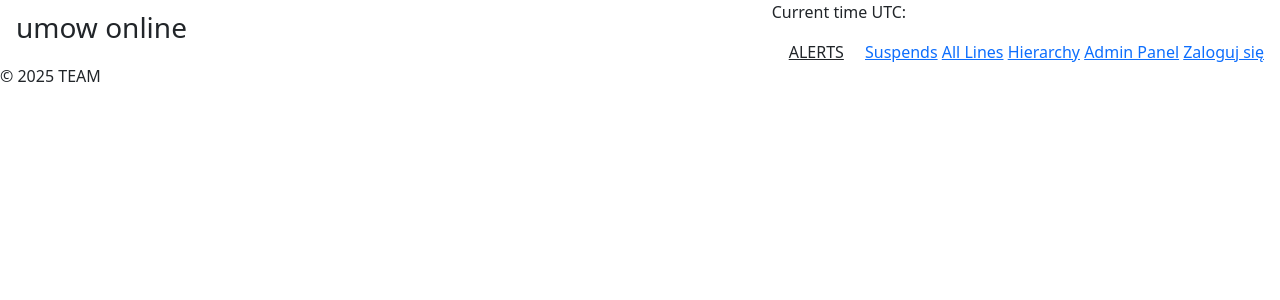
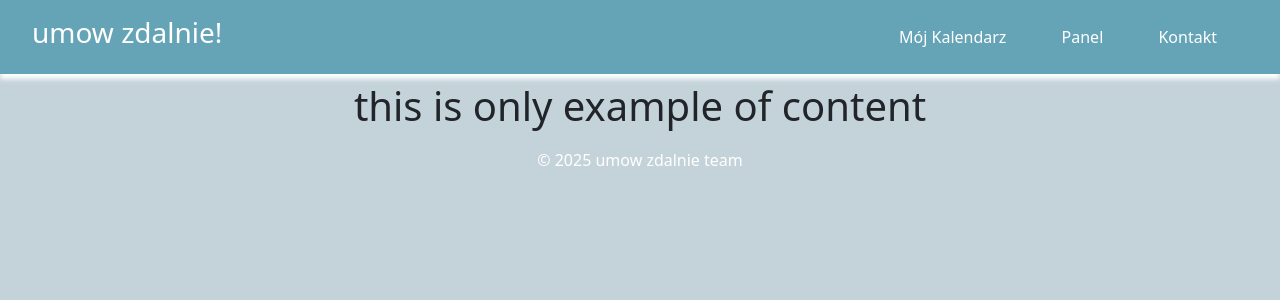
Before and after one commit to mZadrzynski/umowonline, a Django app: page / in a window 1280 px wide. Shown: the top 300 px of the page. Run offline with Django 5.2, Linux system fonts and the light colour scheme; some libraries are stand-ins or nearby versions.

Commit message:
dodanie css

```diff
--- /dev/null
+++ b/static/css/styles.css
@@ -0,0 +1,101 @@
+/* styles.css */
+html, body {
+    background-color: #c4d3da !important;
+    text-align: center;
+}
+
+.container-custom h3 {
+    display: block;
+    width: 100%;
+}
+
+.container-custom {
+    max-width: 100% !important;
+    width: 100% !important;
+    margin: 0 auto !important;
+    display: flex;
+    justify-content: center;
+    align-items: center;
+}
+
+.header {
+    background-color: #2484a196;
+    color: white;
+    padding: 1rem;
+    box-shadow: 0px 5px 5px 0px white;
+    margin-bottom: 8px;
+}
+
+.header a {
+    color: white;
+    text-decoration: none;
+    margin-right: 1rem;
+}
+
+.header a:hover {
+    text-decoration: underline;
+}
+
+.table-container {
+    margin: 2rem auto;
+    background: white;
+    padding: 1.5rem;
+    border-radius: 10px;
+    box-shadow: 0 4px 6px rgba(0, 0, 0, 0.1);
+}
+
+
+header {
+    background-color: #6890ac;
+    color: #afbec5;
+    padding: 15px;
+    text-align: center;
+}
+
+footer {
+    color: rgb(255, 255, 255);
+    padding: 10px;
+    text-align: center;
+}
+
+nav a {
+    margin: 5px;
+    padding: 10px 15px;
+    text-decoration: none;
+}
+
+.logout-button {
+    background-color: #ff5733; /* Kolor tła */
+    color: white; /* Kolor tekstu */
+    border: none; /* Brak obramowania */
+    padding: 5px 20px; /* Wewnętrzny margines */
+    font-size: 16px; /* Rozmiar czcionki */
+    cursor: pointer; /* Kursor w postaci ręki */
+    border-radius: 5px; /* Zaokrąglone rogi */
+    transition: background-color 0.4s; /* Płynna zmiana koloru */
+}
+.login-button {
+    background-color: #7bc265; /* Kolor tła */
+    color: rgb(0, 0, 0); /* Kolor tekstu */
+    border: none; /* Brak obramowania */
+    padding: 5px 20px; /* Wewnętrzny margines */
+    font-size: 16px; /* Rozmiar czcionki */
+    cursor: pointer; /* Kursor w postaci ręki */
+    border-radius: 5px; /* Zaokrąglone rogi */
+    transition: background-color 0.4s; /* Płynna zmiana koloru */
+}
+.logout-button:hover {
+    background-color: #ff2a00; /* Zmiana koloru przy hover */
+}
+
+.logout-button:active {
+    background-color: #e60000; /* Zmiana koloru przy kliknięciu */
+}
+
+.login-button:hover {
+    background-color: #14ee14bb; /* Zmiana koloru przy hover */
+}
+
+.login-button:active {
+    background-color: #00e6c7; /* Zmiana koloru przy kliknięciu */
+}
--- /dev/null
+++ b/umowonline/templates/base.html
@@ -0,0 +1,45 @@
+<!DOCTYPE html>
+<html lang="pl">
+
+{% load static %}
+<head>
+    <meta charset="UTF-8">
+    <meta name="viewport" content="width=device-width, initial-scale=1.0">
+    <title>{% block title %}umow zdalnie{% endblock %}</title>
+
+    <link rel="stylesheet" type="text/css" href="{% static 'css/styles.css' %}">
+    <link href="https://cdn.jsdelivr.net/npm/bootstrap@5.3.0/dist/css/bootstrap.min.css" rel="stylesheet">
+    <link href="https://cdn.jsdelivr.net/npm/bootstrap-icons/font/bootstrap-icons.css" rel="stylesheet">
+    <script src="{% static 'js/clock.js' %}"></script>
+</head>
+<body class = "body">
+    <div class="wrapper">
+           <!-- Header -->
+    <nav class="header d-flex justify-content-between align-items-center">
+        <h3 class="ms-3">umow zdalnie!</h3>
+        <div class="me-3">
+            <a href="/dashboard/">Mój Kalendarz</a>
+	        <a href="/dashboard/hierarchy">Panel</a>
+            <a href="/dashboard/">Kontakt</a>
+            <!--<a href="/dashboard/dashboard_test">Test</a> -->
+            <!--<a href="/admin/">Admin Panel</a>
+            {% if user.is_authenticated %}
+                <p>Witaj, {{ user.username }}!</p>
+                <a href="{% url 'logout' %}">Wyloguj się</a>
+            {% else %}
+                <a href="{% url 'login' %}">Zaloguj się</a>
+            {% endif %}-->
+        </div>
+    </nav>
+    </div>
+    <div>
+        <div>
+		 {% block content %}{% endblock %}
+        </div>
+
+        <footer class="test">
+            <p>&copy; 2025 umow zdalnie team</p>
+        </footer>
+    </div>
+</body>
+</html>
--- a/umowonline/templates/home.html
+++ b/umowonline/templates/home.html
@@ -1,47 +1,45 @@
-<!DOCTYPE html>
-<html lang="pl">
+{% extends "base.html" %}
+{% load static %}
 
-{% load static %}
+{% block content %}
+
+<main class= "container-custom">
 <head>
     <meta charset="UTF-8">
     <meta name="viewport" content="width=device-width, initial-scale=1.0">
-    <title>{% block title %}hvrmon{% endblock %}</title>
+    <title>Django + AJAX Live Table</title>
+    <link rel="stylesheet" type="text/css" href="{% static 'css/dashboard_style.css' %}">
 
-    <link rel="stylesheet" type="text/css" href="{% static 'css/styles.css' %}">
-    <link href="https://cdn.jsdelivr.net/npm/bootstrap@5.3.0/dist/css/bootstrap.min.css" rel="stylesheet">
-    <link href="https://cdn.jsdelivr.net/npm/bootstrap-icons/font/bootstrap-icons.css" rel="stylesheet">
-    <script src="{% static 'js/clock.js' %}"></script>
+
+    <!-- jQuery -->
+    <script src="https://code.jquery.com/jquery-3.6.0.min.js"></script>
+
+    <!-- DataTables CSS -->
+    <link rel="stylesheet" href="https://cdn.datatables.net/1.13.6/css/jquery.dataTables.min.css">
+
+    <!-- DataTables JS -->
+    <script src="https://cdn.datatables.net/1.13.6/js/jquery.dataTables.min.js"></script>
+
+    <!-- DataTables Buttons CSS -->
+    <link rel="stylesheet" href="https://cdn.datatables.net/buttons/2.2.2/css/buttons.dataTables.min.css">
+
+    <!-- DataTables Buttons JS -->
+    <script src="https://cdn.datatables.net/buttons/2.2.2/js/dataTables.buttons.min.js"></script>
+
+    <!-- DataTables ColVis JS (Do włączania opcji wyboru kolumn) -->
+    <script src="https://cdn.datatables.net/buttons/2.2.2/js/buttons.colVis.min.js"></script>
+
+    <!-- Other necessary dependencies for Buttons -->
+    <script src="https://cdnjs.cloudflare.com/ajax/libs/jszip/3.1.3/jszip.min.js"></script>
+    <script src="https://cdnjs.cloudflare.com/ajax/libs/pdfmake/0.1.53/pdfmake.min.js"></script>
+    <script src="https://cdnjs.cloudflare.com/ajax/libs/vfs-fonts/1.0.2/vfs_fonts.js"></script>
+
+
 </head>
-<body class = "body">
-    <div class="wrapper">
-           <!-- Header -->
-    <nav class="header d-flex justify-content-between align-items-center">
-        <h3 class="ms-3">umow online</h3>
-        <div class="me-3">
-	    <p>Current time UTC: <span id="utc-clock"></span></p>
-            <a href="/dashboard/" class="alert">ALERTS</a>
-            <a href="/dashboard/suspends" class="suspends_nav">Suspends</a>
-            <a href="/dashboard/all_hosts">All Lines</a>
-	        <a href="/dashboard/hierarchy">Hierarchy</a>
-            <!--<a href="/dashboard/dashboard_test">Test</a> -->
-            <a href="/admin/">Admin Panel</a>
-            {% if user.is_authenticated %}
-                <p>Witaj, {{ user.username }}!</p>
-                <a href="{% url 'logout' %}">Wyloguj się</a>
-            {% else %}
-                <a href="{% url 'login' %}">Zaloguj się</a>
-            {% endif %}
-        </div>
-    </nav>
-    </div>
-    <div>
-        <div>
-		 {% block content %}{% endblock %}
-        </div>
 
-        <footer class="test">
-            <p>&copy; 2025 TEAM</p>
-        </footer>
-    </div>
-</body>
-</html>
+
+<h1>
+    this is only example of content
+</h1>
+
+{% endblock %}
```
Also changed, not shown: umowonline/settings.py (+8 -1 lines).
